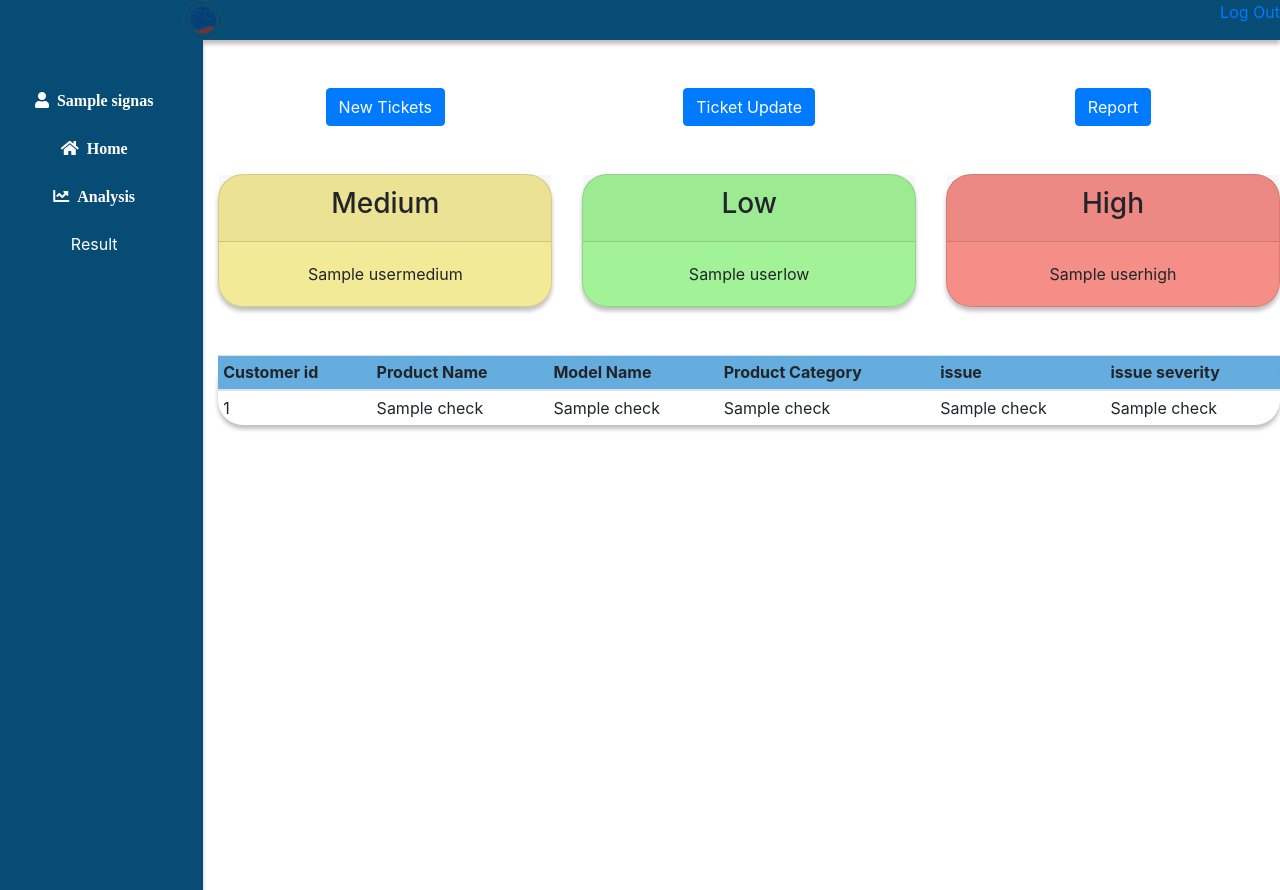
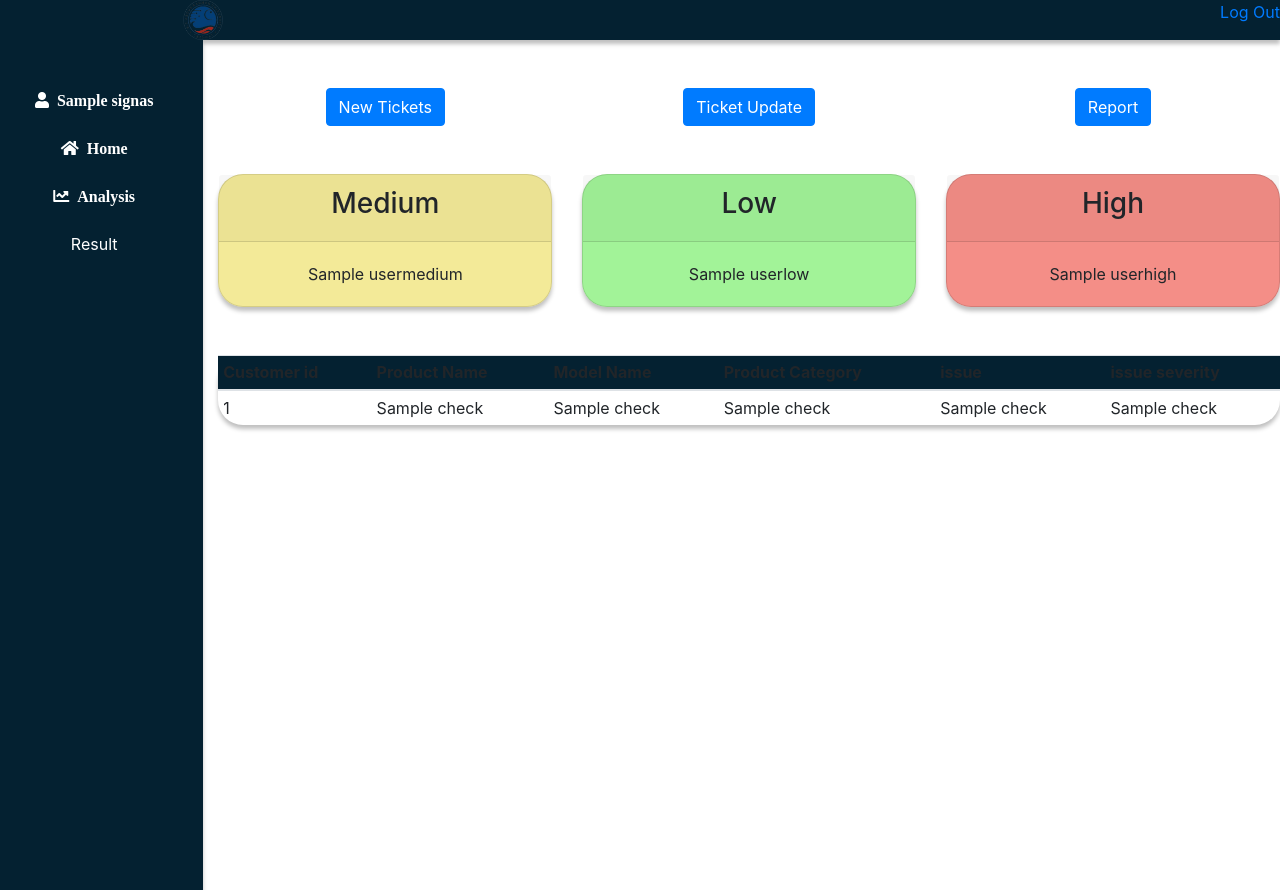
Before and after one commit to NiloferN/HelpDesk, a Flask app: template templates/agent.html in a window 1280 px wide. Run offline with Flask 2, Linux system fonts and the light colour scheme; the template is opened without the code that fills it: most values are stand-ins (such as "Sample title", 1, 10 or a date in 2020); the page is wider than the window, and the part outside it is not shown; some libraries are stand-ins or nearby versions.

Commit message:
Initial commit

```diff
--- a/static/css/agent.css
+++ b/static/css/agent.css
@@ -8,12 +8,12 @@ body
 {
     width: 100%;
     height: 40px;
-    background-color:#064C74;
+    background-color:#042131;
     box-shadow:0px 4px 4px rgba(0, 0, 0, 0.25);
 }
 #cont_left
 {
-    background-color:#064C74 ;
+    background-color:#042131 ;
     box-shadow:0px 4px 4px rgba(0, 0, 0, 0.25);
     height:850px;
     color: white;
@@ -60,7 +60,7 @@ input[type="tel"]
 thead
 {
     border-radius: 25px;
-    background-color: rgba(55, 149, 212, 0.767);
+    background-color: #042131;
 }
 #myModal
 {
--- a/static/css/manager.css
+++ b/static/css/manager.css
@@ -7,7 +7,7 @@ body
 {
     width: 100%;
     height: 40px;
-    background-color:#064C74;
+    background-color:#042131;
     box-shadow:0px 4px 4px rgba(0, 0, 0, 0.25);
 }
 #contsec
@@ -16,7 +16,7 @@ body
 }
 #sidemenu
 {
-    background-color:#064C74;
+    background-color:#042131;
     box-shadow:0px 4px 4px rgba(0, 0, 0, 0.25);
     height:850px;
     color: white;
--- a/static/css/style.css
+++ b/static/css/style.css
@@ -3,7 +3,7 @@
 body
 {
     /*background: url('../images/bg.png');*/
-    background: linear-gradient(rgba(12, 12, 12,0.1),rgba(12, 12, 12,0.1)),url('../images/bgimg.svg');
+    background: linear-gradient(rgba(12, 12, 12,0.1),rgba(12, 12, 12,0.1)),url('../images/bg1.jpg');
     background-size: cover;
 }
 input[type="text"]
--- a/templates/manager.html
+++ b/templates/manager.html
@@ -53,10 +53,6 @@
                             <div class="col-lg-4" id="newuserbtn">
                                 <button type="button" class="btn btn-primary" data-toggle="modal" data-target="#myModal">New User</button>
                             </div>
-                            <div class="col-lg-4">
-                                <button type="button" class="btn btn-primary" data-toggle="modal" data-target="#myModal2">Ticket Update</button>
-                            </div>
-                            <div class="col-lg-4"></div>
                         </div>
                     </div>
                     <!--Modal-->
```
Also changed, not shown: static/images/bg1.jpg (added), static/images/bg2.jpg (renamed from static/images/bg4.jpg).
